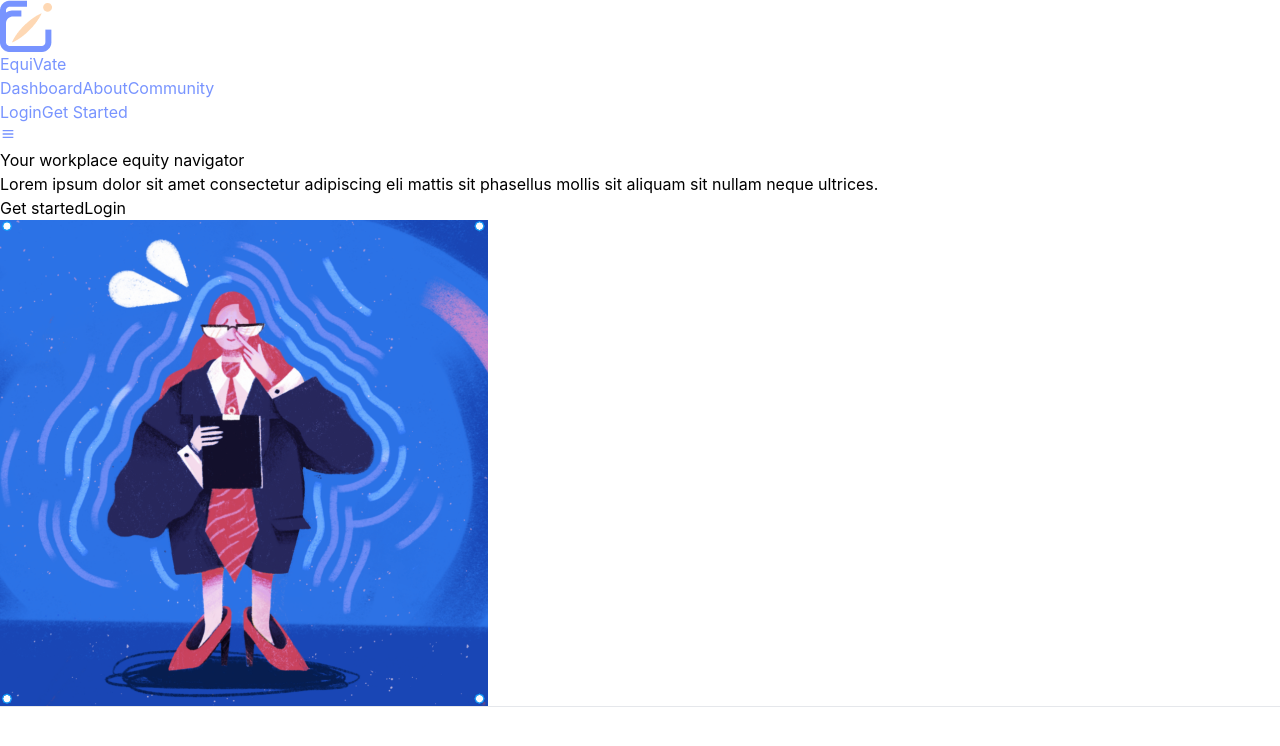
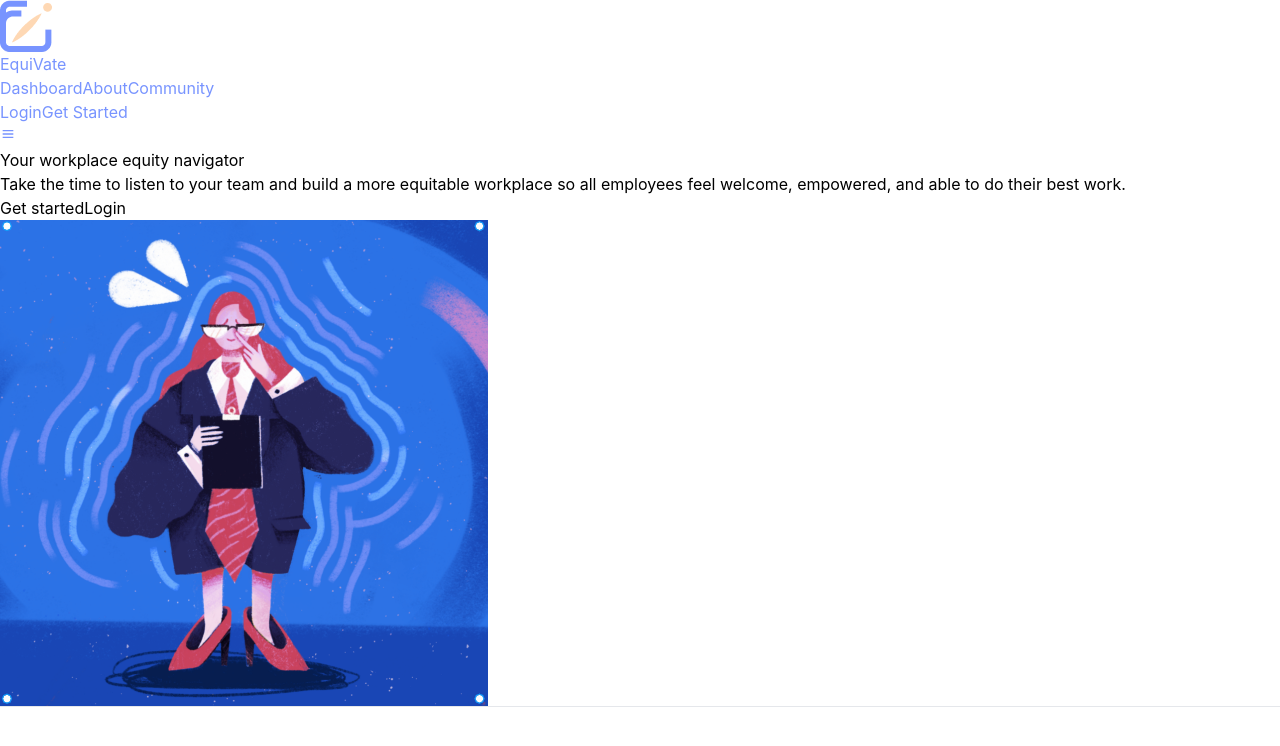
Before and after one commit to cherryontech/guava_dream_fall2023, a React (Create React App) app: page / in a window 1280 px wide. Shown: the top 746 px of the page. Built offline with nearby package versions, Linux system fonts and the light colour scheme.

Commit message:
chore: Add tagline

```diff
--- a/src/Pages/Home.js
+++ b/src/Pages/Home.js
@@ -13,7 +13,7 @@ const Home = () => {
                 <div className="flex flex-col w-1/3 mt-32">
                     <h1 className="text-indigo-400 text-6xl font-semibold pb-4">Your workplace equity navigator</h1>
 
-                    <p className="text-sm text-slate-500">Lorem ipsum dolor sit amet consectetur adipiscing eli mattis sit phasellus mollis sit aliquam sit nullam neque ultrices.</p>
+                    <p className="text-sm text-slate-500">Take the time to listen to your team and build a more equitable workplace so all employees feel welcome, empowered, and able to do their best work.</p>
                     <div className="flex ml-0">
                         <button className="text-white rounded-full border-2 border-indigo-400 bg-indigo-400 w-36 h-16 text-base mt-6 ">
                             <NavLink to="/Signup">
```
